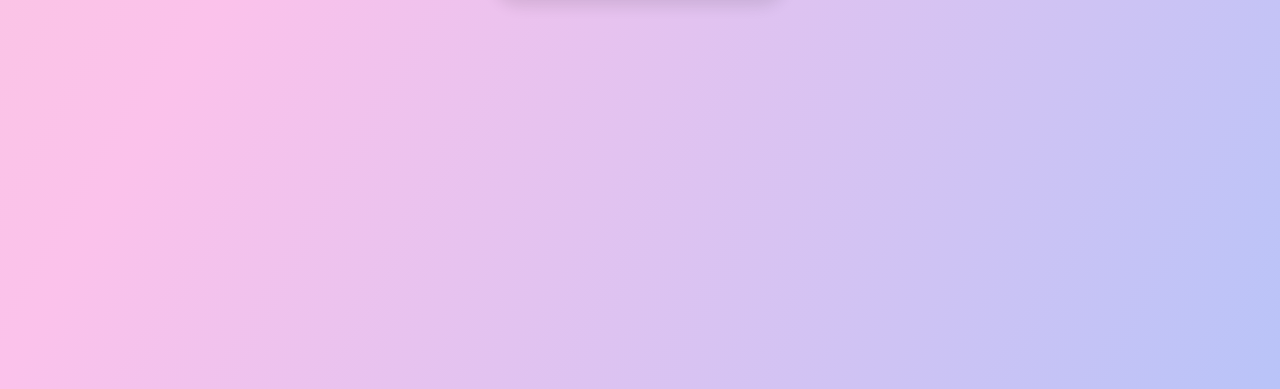
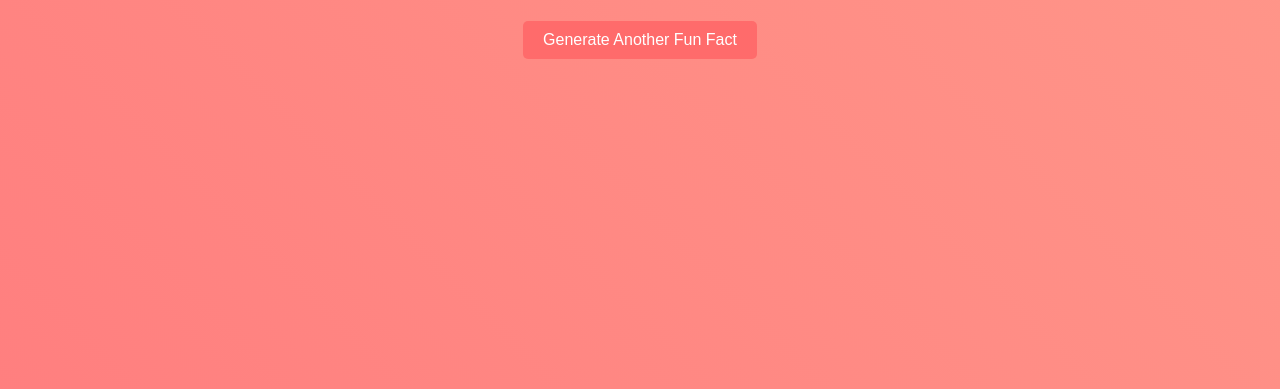
Before and after one commit to FarhaKousar1/fun-facts-on-me, a plain HTML site: page index.html in a window 1280 px wide. Shown: the part 411-800 px from the top of the page. Drawn offline with Linux system fonts and the light colour scheme.

Commit message:
Update style.css

```diff
--- a/style.css
+++ b/style.css
@@ -1,58 +1,58 @@
-/* Moving background animation */
-body, html {
+/* Basic Reset */
+* {
     margin: 0;
     padding: 0;
-    height: 100%;
-    overflow: hidden;
-    font-family: Arial, sans-serif;
+    box-sizing: border-box;
 }
 
+/* Background animation */
 .background {
-    position: absolute;
-    width: 100%;
-    height: 100%;
-    background: linear-gradient(120deg, #ff9a9e, #fad0c4, #fbc2eb, #a1c4fd);
-    background-size: 300% 300%;
-    animation: gradientAnimation 10s ease infinite;
+    background: linear-gradient(45deg, #ff7f7f, #ff9a8b);
+    height: 100vh;
+    display: flex;
+    justify-content: center;
+    align-items: center;
+    animation: moveBackground 5s ease-in-out infinite;
 }
 
-@keyframes gradientAnimation {
-    0% { background-position: 0% 50%; }
-    50% { background-position: 100% 50%; }
-    100% { background-position: 0% 50%; }
+@keyframes moveBackground {
+    0% {
+        background: linear-gradient(45deg, #ff7f7f, #ff9a8b);
+    }
+    50% {
+        background: linear-gradient(45deg, #9bdef3, #a3d8ff);
+    }
+    100% {
+        background: linear-gradient(45deg, #ff7f7f, #ff9a8b);
+    }
 }
 
 /* Container styling */
 .container {
     text-align: center;
     color: white;
-    margin-top: 20%;
+    font-family: Arial, sans-serif;
 }
 
-/* Animated button */
+/* Button Styling */
 .animated-button {
-    background-color: #ffffff;
-    color: #ff6f61;
+    padding: 10px 20px;
+    background-color: #ff6b6b;
     border: none;
-    padding: 15px 30px;
-    border-radius: 30px;
-    font-size: 18px;
-    font-weight: bold;
+    color: white;
+    font-size: 16px;
     cursor: pointer;
-    box-shadow: 0px 8px 15px rgba(0, 0, 0, 0.1);
-    transition: all 0.3s ease;
+    border-radius: 5px;
+    transition: transform 0.3s ease-in-out;
 }
 
+/* Button Hover Animation */
 .animated-button:hover {
-    background-color: #ff6f61;
-    color: #ffffff;
-    transform: translateY(-5px);
-    box-shadow: 0px 15px 20px rgba(255, 111, 97, 0.3);
+    transform: scale(1.1);
 }
 
-/* Fun fact text */
+/* Fact Display */
 #fact {
     font-size: 20px;
     margin: 20px 0;
-    text-shadow: 2px 2px 4px rgba(0, 0, 0, 0.3);
 }
```
